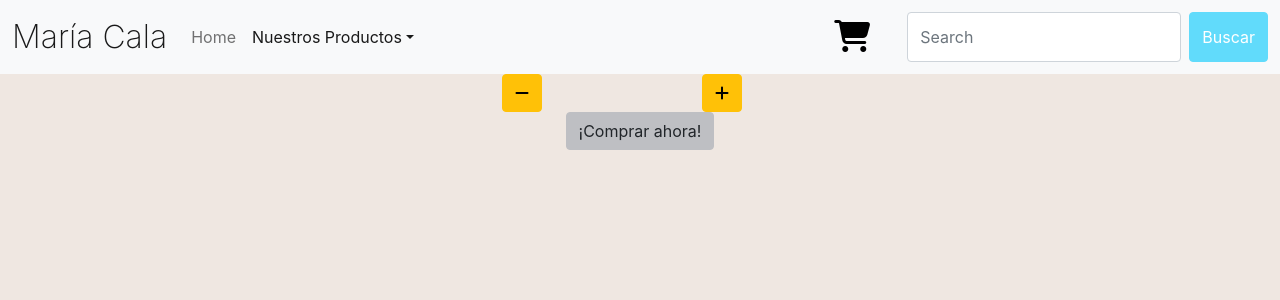
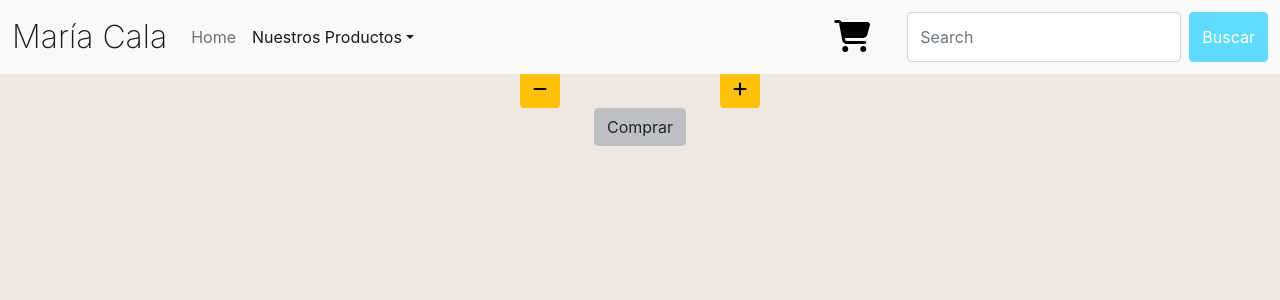
Before and after one commit to Juani-Rivero/maria-cala-react-rivero, a React (Create React App) app: page /itemcount in a window 1280 px wide. Shown: the top 300 px of the page. Built offline with nearby package versions, Linux system fonts and the light colour scheme.

Commit message:
Cambios Entrega Final

```diff
--- a/public/style.css
+++ b/public/style.css
@@ -109,6 +109,7 @@ h2 {
 /* GENERAL STYLES*/
 body {
   background-color: #efe7e1;
+  padding-top: 70px;
 }
 
 /*# sourceMappingURL=style.css.map */
--- a/src/components/ItemCount/ItemCount.js
+++ b/src/components/ItemCount/ItemCount.js
@@ -6,19 +6,23 @@ function ItemCount({ count, btnSubs, btnAdd, comprar }) {
   return (
     <div className="container item-count text-center">
       <div className="row">
-        <div className="col d-flex align-items-center">
-          <a onClick={() => btnSubs()} className="btn btn-warning btn-count"><i className="fas fa-minus"></i></a>
+        <div className="col d-flex align-items-center justify-content-center">
+          <a onClick={() => btnSubs()} className="btn btn-warning" ><i className="fas fa-minus" ></i></a>
         </div>
-        <div className="col d-flex align-items-center">
+        <div className="col d-flex align-items-center justify-content-center">
           <p className="count"><b>{count}</b></p>
         </div>
-        <div className="col d-flex align-items-center">
-          <a onClick={() => btnAdd()} className="btn btn-warning btn-count"><i className="fas fa-plus"></i></a>
+        <div className="col d-flex align-items-center justify-content-center">
+          <a onClick={() => btnAdd()} className="btn btn-warning "><i className="fas fa-plus"></i></a>
         </div>
       </div>
-
-      <button className="btn btn-comprar" type="button" onClick={() => comprar()}>¡Comprar ahora!</button>
-
+      <div className="row">
+        <div className="col-3"></div>
+        <div className="col-6">
+          <button className="btn btn-comprar" type="button" onClick={() => comprar()}>Comprar</button>
+        </div>
+        <div className="col-3"></div>
+      </div>
     </div>
   );
 }
--- a/src/components/ItemDetail/ItemDetail.js
+++ b/src/components/ItemDetail/ItemDetail.js
@@ -37,7 +37,7 @@ const ItemDetail = ({ id, title, description, image, price }) => {
       <div className="card-body">
         <h5 className="card-title">{title}</h5>
         <p className="card-text">{description}</p>
-        <div>
+        <div style={{ position: "absolute", bottom: -180 }}>
           <ItemCount count={count}
             btnSubs={btnSubs}
             btnAdd={btnAdd}
--- a/src/components/NavBar/NavBar.js
+++ b/src/components/NavBar/NavBar.js
@@ -4,7 +4,7 @@ import { Link } from 'react-router-dom';
 
 function Navbar() {
   return (
-    <nav className="navbar navbar-expand-lg navbar-light bg-light">
+    <nav className="navbar navbar-expand-lg navbar-light bg-light fixed-top">
       <div className="container-fluid">
         <a className="navbar-brand logo" href="#">María Cala</a>
         <button className="navbar-toggler" type="button" data-bs-toggle="collapse" data-bs-target="#navbarSupportedContent" aria-controls="navbarSupportedContent" aria-expanded="false" aria-label="Toggle navigation">
--- a/src/style.scss
+++ b/src/style.scss
@@ -10,4 +10,5 @@
 /* GENERAL STYLES*/
 body {
     background-color: #efe7e1;
+    padding-top: 70px;
 }
```
Also changed, not shown: 1 other file (tests, documents, lock files or other folders).
